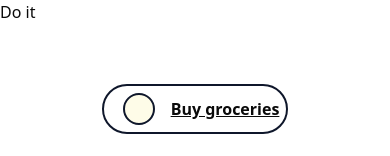
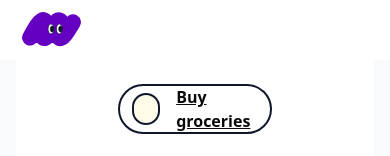
Before and after one commit to junyeongh/codeit-todolist, a Next.js app: page /items/1 in a window 390 px wide. Shown: the top 156 px of the page. Built offline with nearby package versions, Linux system fonts and the light colour scheme.

Commit message:
feat: adjust layout and button for responsive design

```diff
--- a/src/app/layout.tsx
+++ b/src/app/layout.tsx
@@ -1,16 +1,8 @@
 import type { Metadata } from "next";
-import { Geist, Geist_Mono } from "next/font/google";
+import Image from "next/image";
+import Link from "next/link";
+
 import "./globals.css";
-
-const geistSans = Geist({
-  variable: "--font-geist-sans",
-  subsets: ["latin"],
-});
-
-const geistMono = Geist_Mono({
-  variable: "--font-geist-mono",
-  subsets: ["latin"],
-});
 
 export const metadata: Metadata = {
   title: "Create Next App",
@@ -24,11 +16,32 @@ export default function RootLayout({
 }>) {
   return (
     <html lang="en">
-      <div className="header h-15">Do it</div>
-      <body
-        className={`${geistSans.variable} ${geistMono.variable} antialiased`}
-      >
-        {children}
+      <body className="antialiased bg-gray-50">
+        <div className="h-full flex flex-col">
+          <Link href={"/"}>
+            <div className="h-15 xl:px-90 md:px-6 px-4 bg-white flex items-center">
+              <div className="hidden md:block">
+                <Image
+                  src="/logo_large.svg"
+                  alt="Todo Icon"
+                  width={151}
+                  height={40}
+                />
+              </div>
+              <div className="block md:hidden">
+                <Image
+                  src="/logo_small.svg"
+                  alt="Todo Icon"
+                  width={71}
+                  height={40}
+                />
+              </div>
+            </div>
+          </Link>
+          <div className="justify-center items-center xl:px-90 md:px-6 px-4 ">
+            {children}
+          </div>
+        </div>
       </body>
     </html>
   );
--- a/src/components/ui/button.tsx
+++ b/src/components/ui/button.tsx
@@ -10,15 +10,15 @@ const buttonVariants = cva(
     variants: {
       variant: {
         default: // 추가하기
-          "border-solid border-2 border-slate-900 bg-slate-200 text-slate-900 active:bg-violet-600 active:text-white",
+          "sm:w-[164px] w-[56px] border-solid border-2 border-slate-900 bg-slate-200 text-slate-900 active:bg-violet-600 active:text-white",
         secondary: // 수정 완료
-          "border-solid border-2 border-slate-900 bg-slate-200 text-slate-900 active:bg-lime-300",
+          "sm:w-[164px] border-solid border-2 border-slate-900 bg-slate-200 text-slate-900 active:bg-lime-300",
         destructive: // 삭제하기
-          "border-solid border-2 border-slate-900 bg-rose-500 text-slate-900",
+          "sm:w-[164px] border-solid border-2 border-slate-900 bg-rose-500 text-slate-900",
         flat: "shadow-none", // 평면 버튼
       },
       size: {
-        default: "h-14 md:w-[164px] w-[56px] rounded-3xl has-[>svg]:px-3",
+        default: "h-14 rounded-3xl has-[>svg]:px-3",
         icon: "size-16 rounded-full",
       },
     },
```
